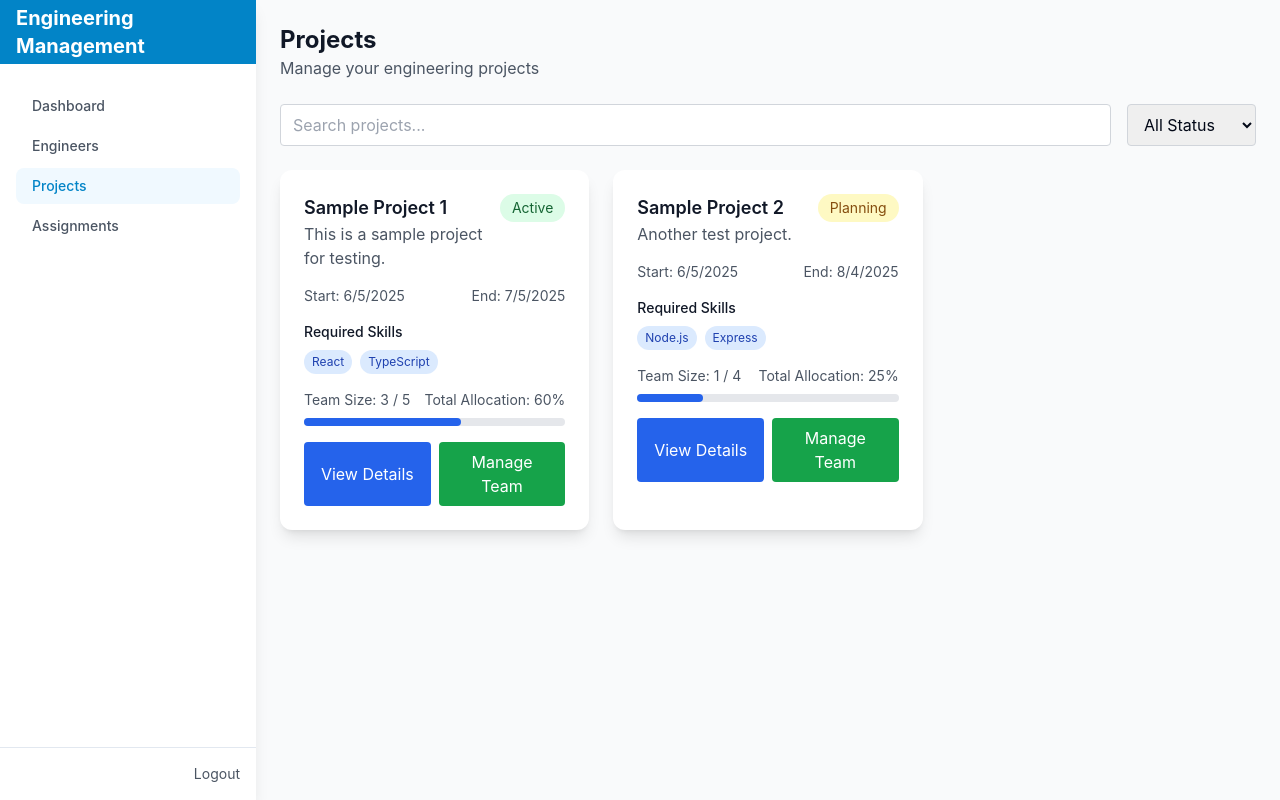
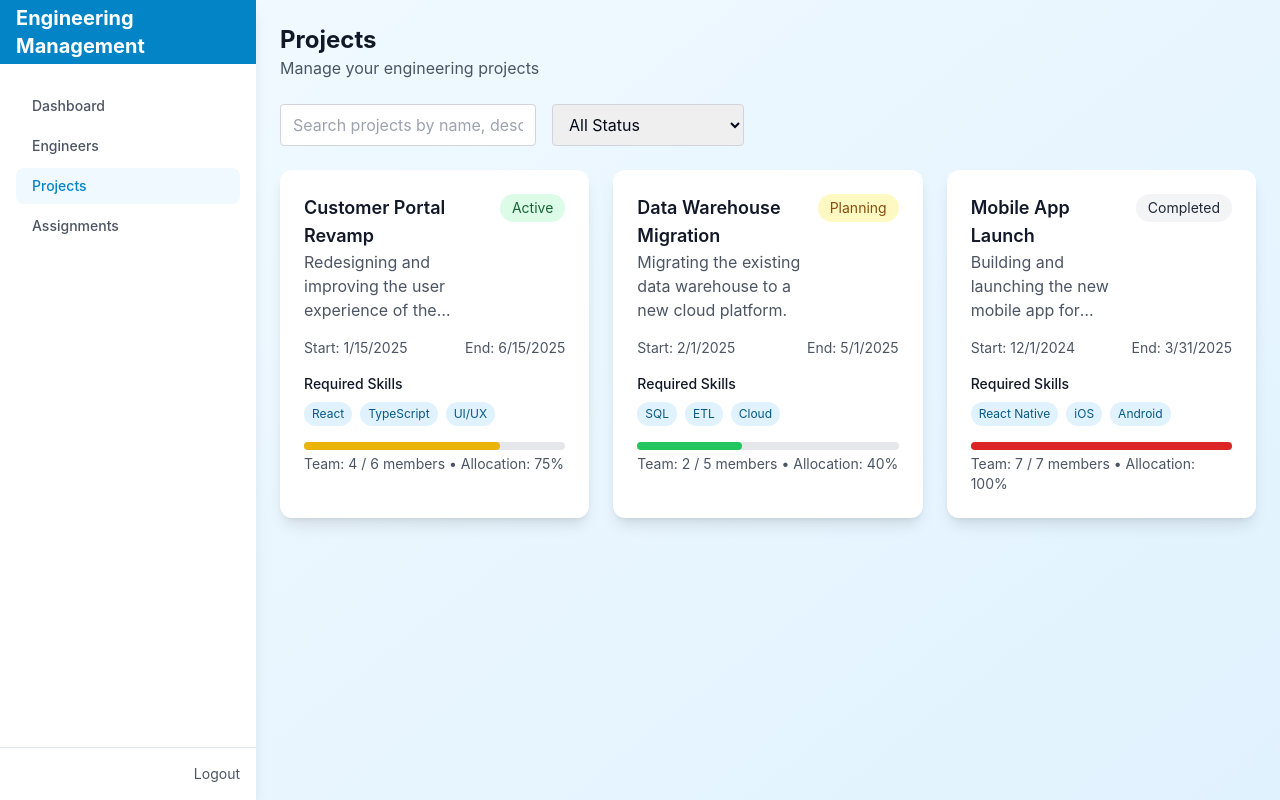
Before and after one commit to yajatwasisht/Engineering-Resource-Management-System, a React (Vite) app in the folder frontend/: page /manager/projects in a window 1280 px wide. Built offline with nearby package versions, Linux system fonts and the light colour scheme; no server answers; sample sign-in values are in the browser's storage.

Commit message:
Update Projects.tsx

```diff
--- a/frontend/src/pages/Projects.tsx
+++ b/frontend/src/pages/Projects.tsx
@@ -1,17 +1,45 @@
 import React, { useEffect, useState } from 'react';
+import { Project } from '../types';
+// import { projectService } from '../api/services'; // Uncomment when you add real API calls
 
-export interface Project {
-  _id: string;
-  name: string;
-  description: string;
-  startDate: string; // ISO string
-  endDate: string; // ISO string
-  requiredSkills: string[];
-  teamSize: number;
-  status: 'planning' | 'active' | 'completed' | string;
-  currentTeamSize?: number;
-  totalAllocation?: number;
+const sampleProjects: Project[] = [
+  {
+    _id: 'proj1',
+    name: 'Customer Portal Revamp',
+    description: 'Redesigning and improving the user experience of the customer portal.',
+    startDate: '2025-01-15T00:00:00Z',
+    endDate: '2025-06-15T00:00:00Z',
+    requiredSkills: ['React', 'TypeScript', 'UI/UX'],
+    teamSize: 6,
+    status: 'active',
+    currentTeamSize: 4,
+    totalAllocation: 75
+  },
+  {
+    _id: 'proj2',
+    name: 'Data Warehouse Migration',
+    description: 'Migrating the existing data warehouse to a new cloud platform.',
+    startDate: '2025-02-01T00:00:00Z',
+    endDate: '2025-05-01T00:00:00Z',
+    requiredSkills: ['SQL', 'ETL', 'Cloud'],
+    teamSize: 5,
+    status: 'planning',
+    currentTeamSize: 2,
+    totalAllocation: 40
+  },
+  {
+    _id: 'proj3',
+    name: 'Mobile App Launch',
+    description: 'Building and launching the new mobile app for Android and iOS.',
+    startDate: '2024-12-01T00:00:00Z',
+    endDate: '2025-03-31T00:00:00Z',
+    requiredSkills: ['React Native', 'iOS', 'Android'],
+    teamSize: 7,
+    status: 'completed',
+    currentTeamSize: 7,
+    totalAllocation: 100
   }
+];
 
 const Projects: React.FC = () => {
   const [projects, setProjects] = useState<Project[]>([]);
@@ -19,71 +47,37 @@ const Projects: React.FC = () => {
   const [searchTerm, setSearchTerm] = useState('');
   const [statusFilter, setStatusFilter] = useState('');
 
-  // Sample data to test UI rendering
   useEffect(() => {
-    const sampleData: Project[] = [
-      {
-        _id: '1',
-        name: 'Sample Project 1',
-        description: 'This is a sample project for testing.',
-        startDate: new Date().toISOString(),
-        endDate: new Date(Date.now() + 86400000 * 30).toISOString(), // 30 days later
-        requiredSkills: ['React', 'TypeScript'],
-        teamSize: 5,
-        status: 'active',
-        currentTeamSize: 3,
-        totalAllocation: 60,
-      },
-      {
-        _id: '2',
-        name: 'Sample Project 2',
-        description: 'Another test project.',
-        startDate: new Date().toISOString(),
-        endDate: new Date(Date.now() + 86400000 * 60).toISOString(), // 60 days later
-        requiredSkills: ['Node.js', 'Express'],
-        teamSize: 4,
-        status: 'planning',
-        currentTeamSize: 1,
-        totalAllocation: 25,
-      },
-    ];
-    setProjects(sampleData);
+    // Uncomment this and implement projectService.getAllProjects() for real API
+    // const loadProjects = async () => {
+    //   try {
+    //     const response = await projectService.getAllProjects();
+    //     setProjects(response.data);
+    //   } catch (error) {
+    //     console.error('Failed to load projects:', error);
+    //     setProjects(sampleProjects);
+    //   } finally {
+    //     setLoading(false);
+    //   }
+    // };
+    // loadProjects();
+
+    // For now, just load sample projects
+    setProjects(sampleProjects);
     setLoading(false);
   }, []);
 
-  // Uncomment and implement your API fetch here when ready
-  /*
-  useEffect(() => {
-    loadProjects();
-  }, []);
-
-  const loadProjects = async () => {
-    try {
-      const response = await projectService.getAllProjects();
-      // Convert Date objects to strings for consistency
-      const projects = response.data.map((project: any) => ({
-        ...project,
-        startDate: typeof project.startDate === 'string' ? project.startDate : new Date(project.startDate).toISOString(),
-        endDate: typeof project.endDate === 'string' ? project.endDate : new Date(project.endDate).toISOString()
-      }));
-      setProjects(projects);
-    } catch (error) {
-      console.error('Failed to load projects:', error);
-    } finally {
-      setLoading(false);
-    }
-  };
-  */
-
-  const filteredProjects = projects.filter((project) => {
+  const filteredProjects = projects.filter(proj => {
+    const searchLower = searchTerm.toLowerCase();
     const matchesSearch =
-      project.name.toLowerCase().includes(searchTerm.toLowerCase()) ||
-      project.description.toLowerCase().includes(searchTerm.toLowerCase());
-    const matchesStatus = !statusFilter || project.status === statusFilter;
+      proj.name.toLowerCase().includes(searchLower) ||
+      proj.description.toLowerCase().includes(searchLower) ||
+      proj.requiredSkills.some(skill => skill.toLowerCase().includes(searchLower));
+    const matchesStatus = !statusFilter || proj.status === statusFilter;
     return matchesSearch && matchesStatus;
   });
 
-  const getStatusColor = (status: string) => {
+  const getStatusBadgeClasses = (status: string) => {
     switch (status) {
       case 'planning':
         return 'bg-yellow-100 text-yellow-800';
@@ -96,24 +90,31 @@ const Projects: React.FC = () => {
     }
   };
 
+  const getProgressBarColor = (allocation?: number) => {
+    if (!allocation) return 'bg-gray-300';
+    if (allocation >= 100) return 'bg-red-600';
+    if (allocation >= 75) return 'bg-yellow-500';
+    return 'bg-green-500';
+  };
+
   return (
-    <div className="p-6 bg-gray-50 min-h-screen">
+    <div className="p-6">
       <div className="mb-6">
         <h1 className="text-2xl font-bold text-gray-900">Projects</h1>
         <p className="text-gray-600">Manage your engineering projects</p>
       </div>
 
-      {/* Filters */}
-      <div className="mb-6 flex gap-4">
+      <div className="mb-6 flex flex-wrap gap-4">
         <input
           type="text"
-          placeholder="Search projects..."
-          className="border border-gray-300 rounded px-3 py-2 flex-1"
+          placeholder="Search projects by name, description, or skill..."
+          className="border border-gray-300 rounded px-3 py-2 w-full md:w-64"
           value={searchTerm}
           onChange={(e) => setSearchTerm(e.target.value)}
         />
+
         <select
-          className="border border-gray-300 rounded px-3 py-2"
+          className="border border-gray-300 rounded px-3 py-2 w-full md:w-48"
           value={statusFilter}
           onChange={(e) => setStatusFilter(e.target.value)}
         >
@@ -124,7 +125,6 @@ const Projects: React.FC = () => {
         </select>
       </div>
 
-      {/* Projects Grid */}
       {loading ? (
         <div>Loading...</div>
       ) : filteredProjects.length === 0 ? (
@@ -136,10 +136,10 @@ const Projects: React.FC = () => {
               <div className="flex items-start justify-between">
                 <div>
                   <h3 className="text-lg font-semibold text-gray-900">{project.name}</h3>
-                  <p className="text-gray-600 line-clamp-2">{project.description}</p>
+                  <p className="text-gray-600 line-clamp-3">{project.description}</p>
                 </div>
                 <span
-                  className={`px-3 py-1 rounded-full text-sm capitalize ${getStatusColor(
+                  className={`px-3 py-1 rounded-full text-sm capitalize ${getStatusBadgeClasses(
                     project.status
                   )}`}
                 >
@@ -147,57 +147,37 @@ const Projects: React.FC = () => {
                 </span>
               </div>
 
-              <div className="mt-4">
-                <div className="flex justify-between text-sm text-gray-600">
+              <div className="mt-4 text-sm text-gray-600 flex justify-between">
                 <span>Start: {new Date(project.startDate).toLocaleDateString()}</span>
                 <span>End: {new Date(project.endDate).toLocaleDateString()}</span>
-                </div>
               </div>
 
               <div className="mt-4">
                 <h4 className="text-sm font-medium text-gray-900">Required Skills</h4>
                 <div className="mt-2 flex flex-wrap gap-2">
-                  {project.requiredSkills && project.requiredSkills.length > 0 ? (
-                    project.requiredSkills.map((skill) => (
+                  {project.requiredSkills.map(skill => (
                     <span
                       key={skill}
-                        className="px-2 py-1 bg-blue-100 text-blue-800 rounded-full text-xs"
+                      className="px-2 py-1 bg-primary-100 text-primary-800 rounded-full text-xs"
                     >
                       {skill}
                     </span>
-                    ))
-                  ) : (
-                    <span className="text-gray-400 italic text-xs">No skills listed</span>
-                  )}
+                  ))}
                 </div>
               </div>
 
               <div className="mt-4">
-                <div className="flex justify-between text-sm text-gray-600">
-                  <span>
-                    Team Size: {project.currentTeamSize || 0} / {project.teamSize}
-                  </span>
-                  <span>Total Allocation: {project.totalAllocation || 0}%</span>
-                </div>
-                <div className="mt-2 w-full bg-gray-200 rounded-full h-2">
+                <div className="w-full bg-gray-200 rounded-full h-2">
                   <div
-                    className="h-2 rounded-full bg-blue-600"
+                    className={`${getProgressBarColor(project.totalAllocation)} h-2 rounded-full`}
                     style={{
-                      width: `${
-                        ((project.currentTeamSize || 0) / project.teamSize) * 100
-                      }%`
+                      width: `${Math.min(project.totalAllocation || 0, 100)}%`
                     }}
                   />
                 </div>
-              </div>
-
-              <div className="mt-4 flex gap-2">
-                <button className="bg-blue-600 text-white px-4 py-2 rounded flex-1 hover:bg-blue-700 transition">
-                  View Details
-                </button>
-                <button className="bg-green-600 text-white px-4 py-2 rounded flex-1 hover:bg-green-700 transition">
-                  Manage Team
-                </button>
+                <p className="mt-1 text-sm text-gray-600">
+                  Team: {project.currentTeamSize || 0} / {project.teamSize} members • Allocation: {project.totalAllocation || 0}%
+                </p>
               </div>
             </div>
           ))}
```
Lines whose indentation alone changed are shown as unchanged.
